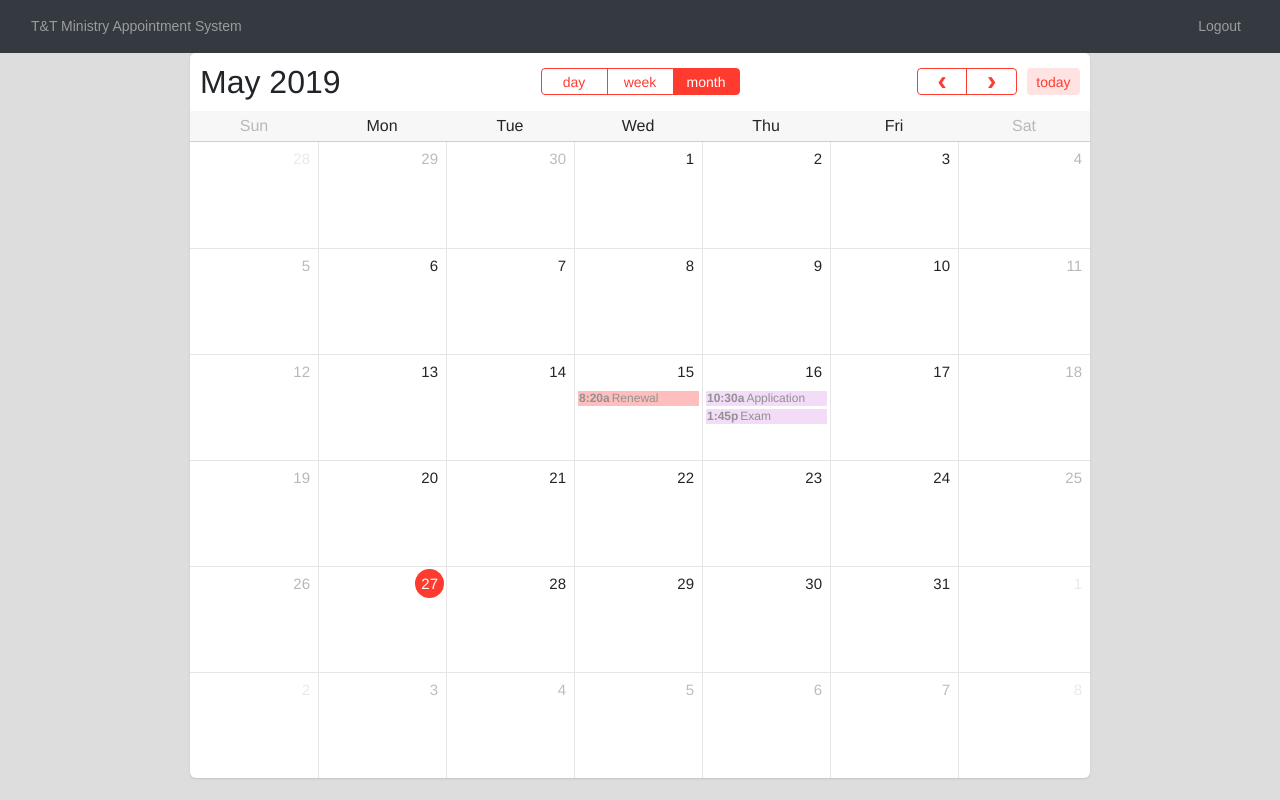
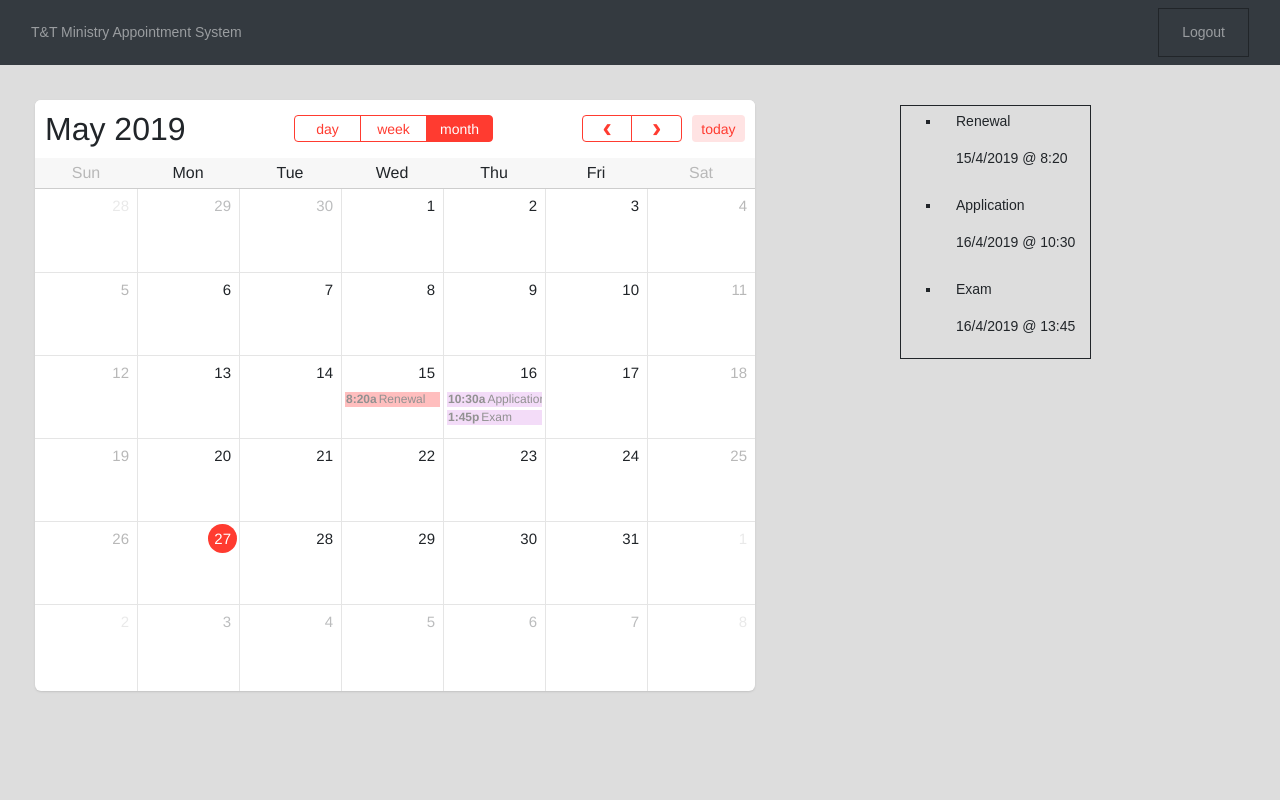
Before and after one commit to bitsnbytes-hacktt/E_Appointment, a Flask app: page / in a window 1280 px wide. Run offline with Flask 2, Linux system fonts and the light colour scheme; some libraries are stand-ins or nearby versions.

Commit message:
Add files via upload
grid outline update

```diff
--- a/templates/layout.html
+++ b/templates/layout.html
@@ -1,5 +1,6 @@
 <html>
 <head>
+
 <title>layout testing</title>
 
 <!-- Required meta tags -->
@@ -7,15 +8,65 @@
  <meta name="viewport" content="width=device-width, initial-scale=1, shrink-to-fit=yes" />
 
 
-
 <!-- Bootstrap CSS -->
  <link rel="stylesheet" href="https://stackpath.bootstrapcdn.com/bootstrap/4.3.1/css/bootstrap.min.css" integrity="sha384-ggOyR0iXCbMQv3Xipma34MD+dH/1fQ784/j6cY/iJTQUOhcWr7x9JvoRxT2MZw1T" crossorigin="anonymous">
+
+
+<style>
+
+* {
+  box-sizing: border-box;
+}
+
+/* Container for flexboxes */
+section {
+  display: -webkit-flex;
+  display: flex;
+}
+
+/* Style the navigation menu */
+nav {
+  -webkit-flex: 1;
+  -ms-flex: 1;
+  flex: 1;
+  background: #ccc;
+  padding: 20px;
+}
+
+/* Style the list inside the menu */
+nav ul {
+  list-style-type: none;
+  padding: 0;
+}
+
+ul{
+  list-style-type: square;
+  text-align: left;
+  border-style:solid;
+  border-width: 1px 1px;
+}
+
+li{
+    padding:5px 15px;
+    position: inherit;
+}
+
+aside{
+    padding-top: 40px;
+}
+</style>
+
+</head>
+
+</script>
+
+
+<body>
 
     <!-- Navbar -->
     <nav class="navbar navbar-expand-md navbar-dark bg-dark">
             <div class="container-fluid">
                 <span class="navbar-text">T&T Ministry Appointment System</span>
-
                 <ul class="navbar-nav navbar-right">
                     <li class-"nav-item">
                         <a class="nav-link" href="/user_home/logout"> Logout </a>
@@ -23,14 +74,29 @@
                 </ul>
             </div>
         </nav>
-</head>
+
+    <section>
+            <!-- calendar -->
+            <div class = "calendar">
+                <!--<h1>This is {{user_name}}'s calendar</h1>-->
+                {% block content %} {% endblock content %}
+            </div>
+            <aside>
+                    <ul>
+                            {% for post in posts %}
+                                <li>
+                                    <p>{{post.appt}}</p>
+                                    <p>{{post.day}}/{{post.month}}/{{post.year}} @ {{post.hour}}:{{post.min}}</p>
+                                </li>
+                            {% endfor %}
+                        </u2>
+            </aside>
+    </section>
+
+</body>
 
 
-<body>
-<!-- calendar -->
-    <div class = "container-fluid">
-        {% block content %} {% endblock content %}
-    </div>
 
-</body>
+
+
 </html>
--- a/templates/user_dash.html
+++ b/templates/user_dash.html
@@ -1,4 +1,5 @@
 {% extends "layout.html" %}
+
 {% block content %}
 
      <!---javascript files -->
@@ -132,6 +133,8 @@
 	});
 
 </script>
+
+
 <style>
 
 	body {
@@ -143,12 +146,12 @@
 		}
 
 	#wrap {
-		width: 1100px;
-		margin: 0 auto;
+		width: 900px;
+		margin: 0 0 0 0;
 		}
 
 	#external-events {
-		float: left;
+		/*float: left;*/
 		width: 150px;
 		padding: 0 10px;
 		text-align: left;
@@ -181,15 +184,19 @@
 		}
 
 	#calendar {
-/* 		float: right; */
-        margin: 0 auto;
-		width: 900px;
+ 		float: left;
+		position:relative;
+		/*z-index: ;*/
+        margin: 35 35 35 35;
+		width: 720px;
 		background-color: #FFFFFF;
 		  border-radius: 6px;
         box-shadow: 0 1px 2px #C3C3C3;
 		}
 
 </style>
+
+
 </head>
 <body>
 <div id='wrap'>
@@ -199,4 +206,4 @@
 <div style='clear:both'></div>
 </div>
 
-{% endblock %}
+{% endblock content %}
```
Also changed, not shown: guest.py (added, +57 -0 lines), static/css/layout.css (added, +17 -0 lines). Lines whose indentation alone changed are shown as unchanged.
